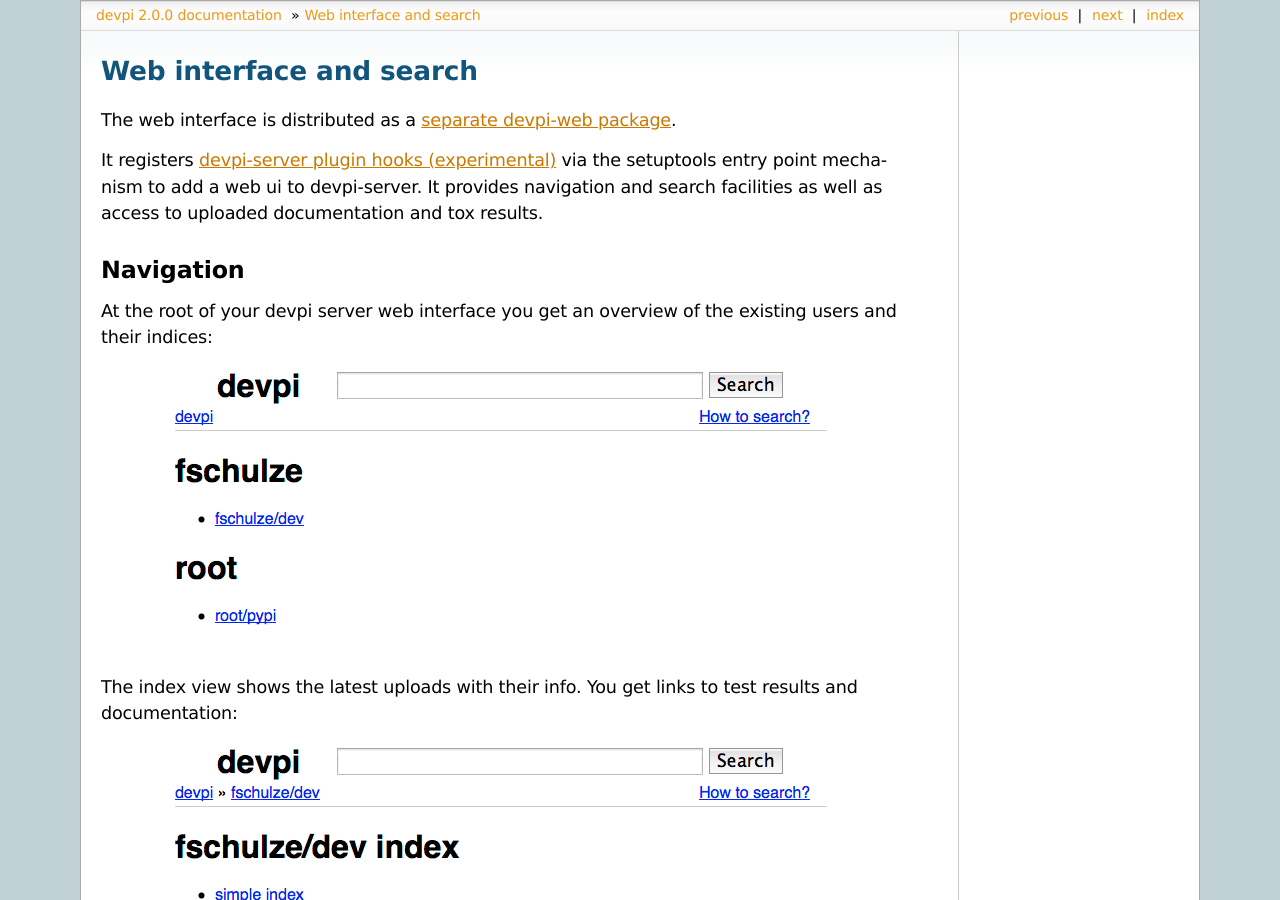
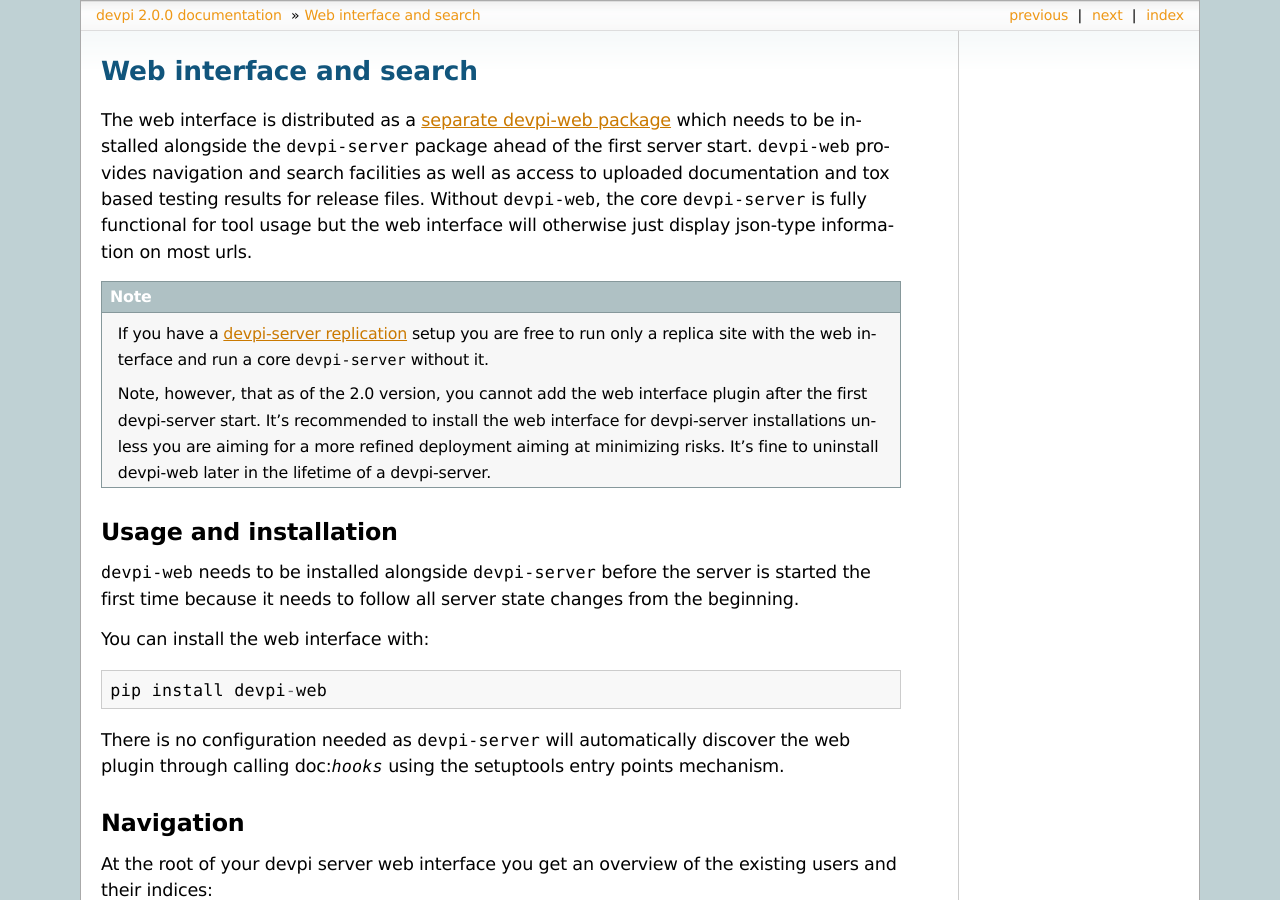
Before and after one commit to devpi/devpi, a Sphinx documentation site: the page built from doc/web.rst, in a window 1280 px wide and 900 px high. Built offline with Sphinx 7.4.7, drawn with Linux system fonts in a browser that asks for light colours; some of the changed text lies outside the part shown.

Commit message:
provide usage and notes on how and when to install the web plugin, also in relation to replication.  We might want to add WARNINGS when devpi-web is added after the first server start. (Ideally we don't have this restriction but it requires a different protocol between devpi-web and devpi-server for synchronisation which is something that i now think makes sense for other reasons).

```diff
--- a/doc/web.rst
+++ b/doc/web.rst
@@ -1,10 +1,40 @@
 Web interface and search
 ============================
 
-The web interface is distributed as a `separate devpi-web package <https://pypi.python.org/pypi/devpi-web>`_.
+The web interface is distributed as a `separate devpi-web package <https://pypi.python.org/pypi/devpi-web>`_ which needs to be installed alongside the
+``devpi-server`` package ahead of the first server start.  ``devpi-web``
+provides navigation and search facilities as well as access to uploaded
+documentation and tox based testing results for release files.  Without
+``devpi-web``, the core ``devpi-server`` is fully functional for tool usage
+but the web interface will otherwise just display json-type information
+on most urls.
 
-It registers :doc:`hooks` via the setuptools entry point mechanism to add a web ui to devpi-server.
-It provides navigation and search facilities as well as access to uploaded documentation and tox results.
+.. note::
+
+    If you have a :doc:`replica` setup you are free to run only a replica
+    site with the web interface and run a core ``devpi-server`` without it.
+
+    Note, however, that as of the 2.0 version, you cannot add the web interface
+    plugin after the first devpi-server start.  It's recommended to
+    install the web interface for devpi-server installations unless you are
+    aiming for a more refined deployment aiming at minimizing risks.
+    It's fine to uninstall devpi-web later in the lifetime of a devpi-server.
+
+
+Usage and installation
+-------------------------------------------
+
+``devpi-web`` needs to be installed alongside ``devpi-server`` before
+the server is started the first time because it needs to follow all
+server state changes from the beginning.
+
+You can install the web interface with::
+
+    pip install devpi-web
+
+There is no configuration needed as ``devpi-server`` will automatically
+discover the web plugin through calling doc:`hooks` using the setuptools
+entry points mechanism.
 
 
 Navigation
```
Also changed, not shown: doc/replica.rst (+7 -0 lines).
